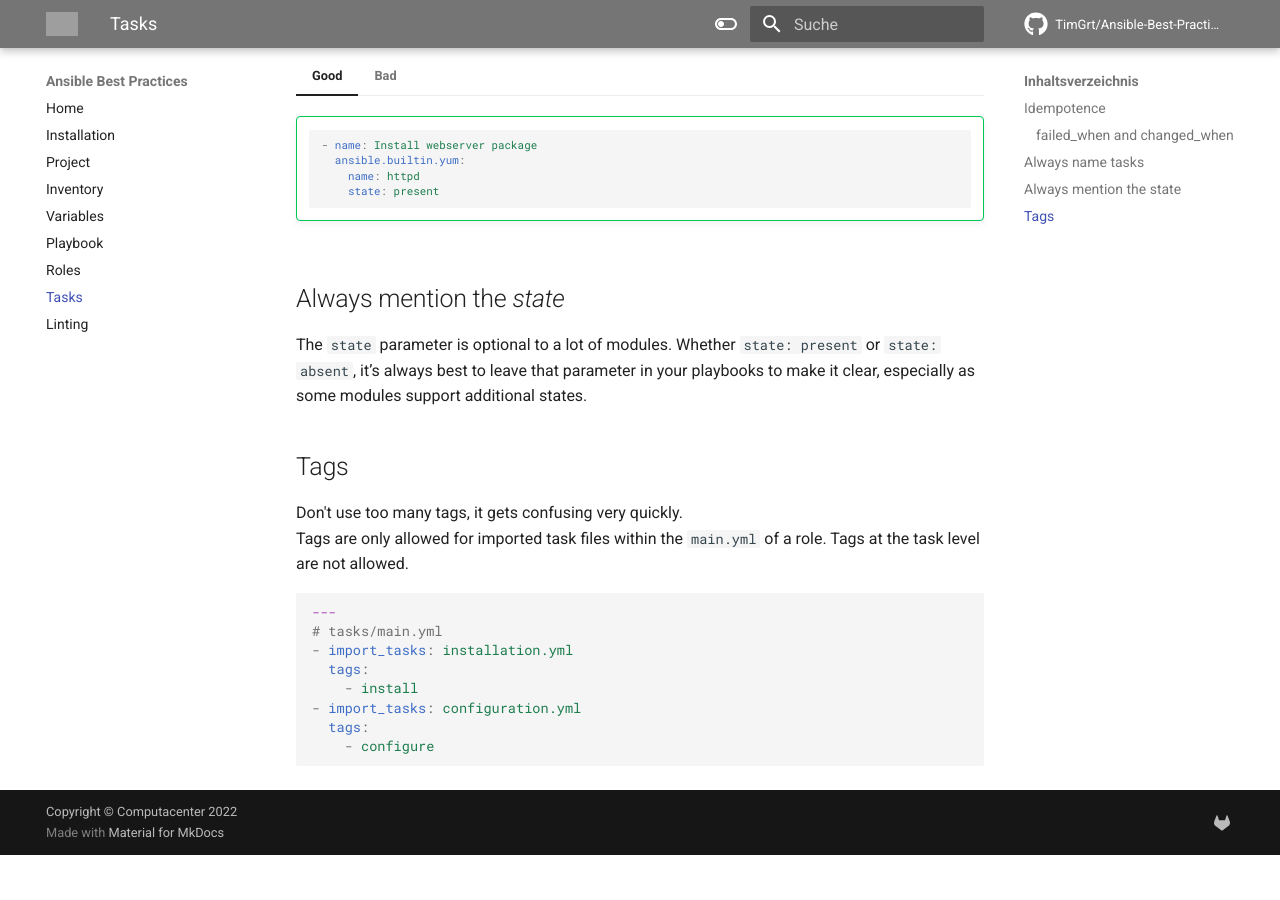
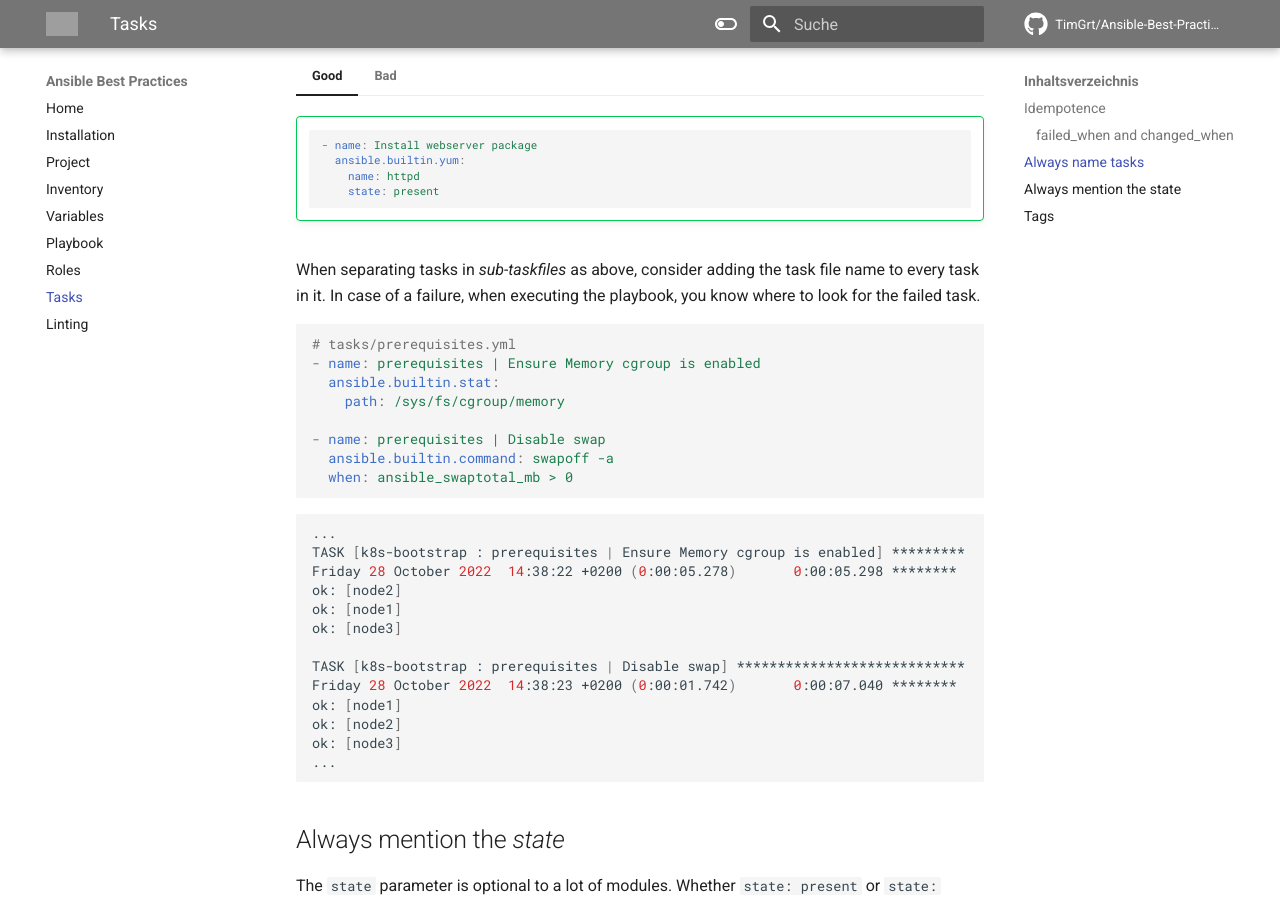
Before and after one commit to TimGrt/Ansible-Best-Practices, an MkDocs documentation site: the page built from docs/tasks.md, in a window 1280 px wide and 900 px high, scrolled down 1229 px. Built offline with MkDocs 1.6.1 and Material for MkDocs 9.7.7, drawn with Linux system fonts in a browser that asks for light colours; comment, search, counter and statistics services are not loaded; before the commit the page ends 2084 px from its top, so only the background shows below that; grey boxes are pictures that could not be loaded.

Commit message:
Added naming for sub-taskfiles.

````diff
--- a/docs/tasks.md
+++ b/docs/tasks.md
@@ -66,6 +66,35 @@ It is possible to leave off the *name* for a given task, though it is recommende
             state: present
         ```
 
+When separating tasks in *sub-taskfiles* as above, consider adding the task file name to every task in it. In case of a failure, when executing the playbook, you know where to look for the failed task.
+
+```yaml
+# tasks/prerequisites.yml
+- name: prerequisites | Ensure Memory cgroup is enabled
+  ansible.builtin.stat:
+    path: /sys/fs/cgroup/memory
+
+- name: prerequisites | Disable swap
+  ansible.builtin.command: swapoff -a
+  when: ansible_swaptotal_mb > 0
+```
+
+```bash
+...
+TASK [k8s-bootstrap : prerequisites | Ensure Memory cgroup is enabled] *********
+Friday 28 October 2022  14:38:22 +0200 (0:00:05.278)       0:00:05.298 ********
+ok: [node2]
+ok: [node1]
+ok: [node3]
+
+TASK [k8s-bootstrap : prerequisites | Disable swap] ****************************
+Friday 28 October 2022  14:38:23 +0200 (0:00:01.742)       0:00:07.040 ********
+ok: [node1]
+ok: [node2]
+ok: [node3]
+...
+```
+
 ## Always mention the *state*
 The `state` parameter is optional to a lot of modules. Whether `state: present` or `state: absent`, it’s always best to leave that parameter in your playbooks to make it clear, especially as some modules support additional states.
 
````
